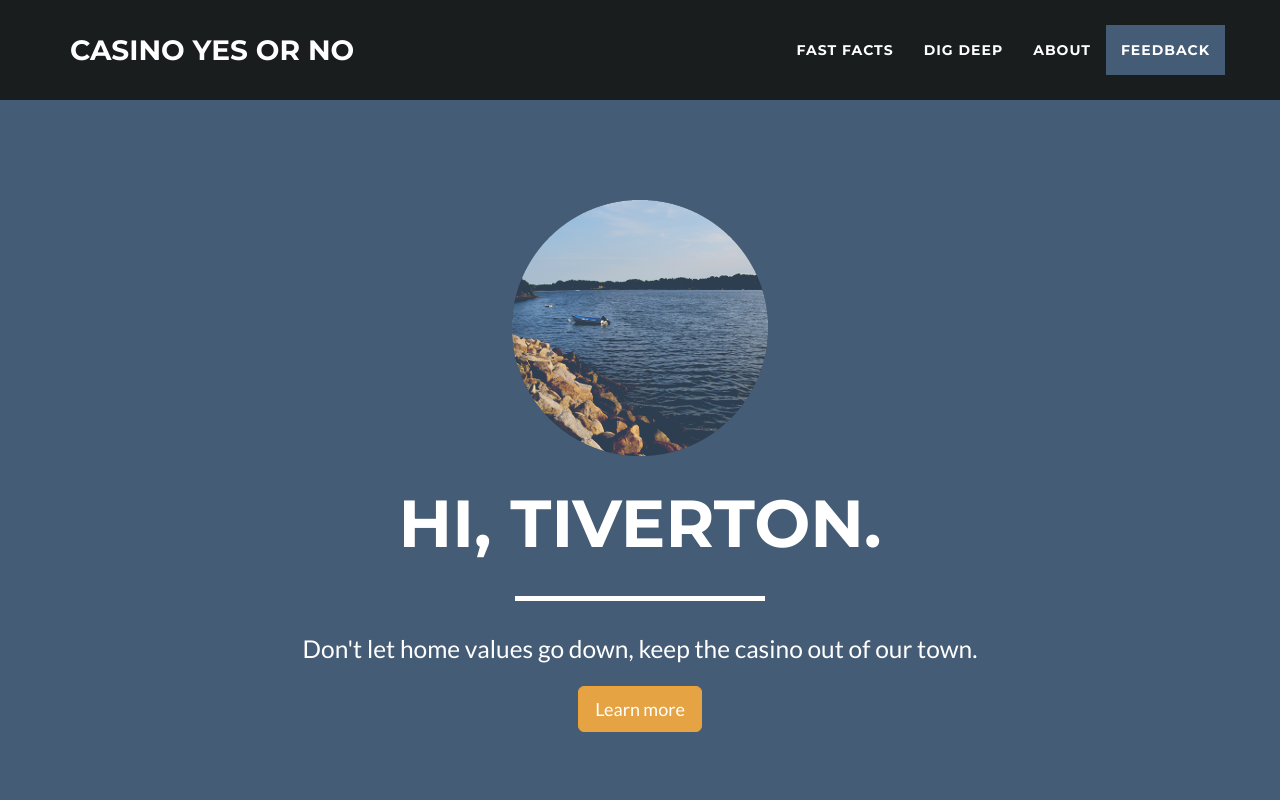
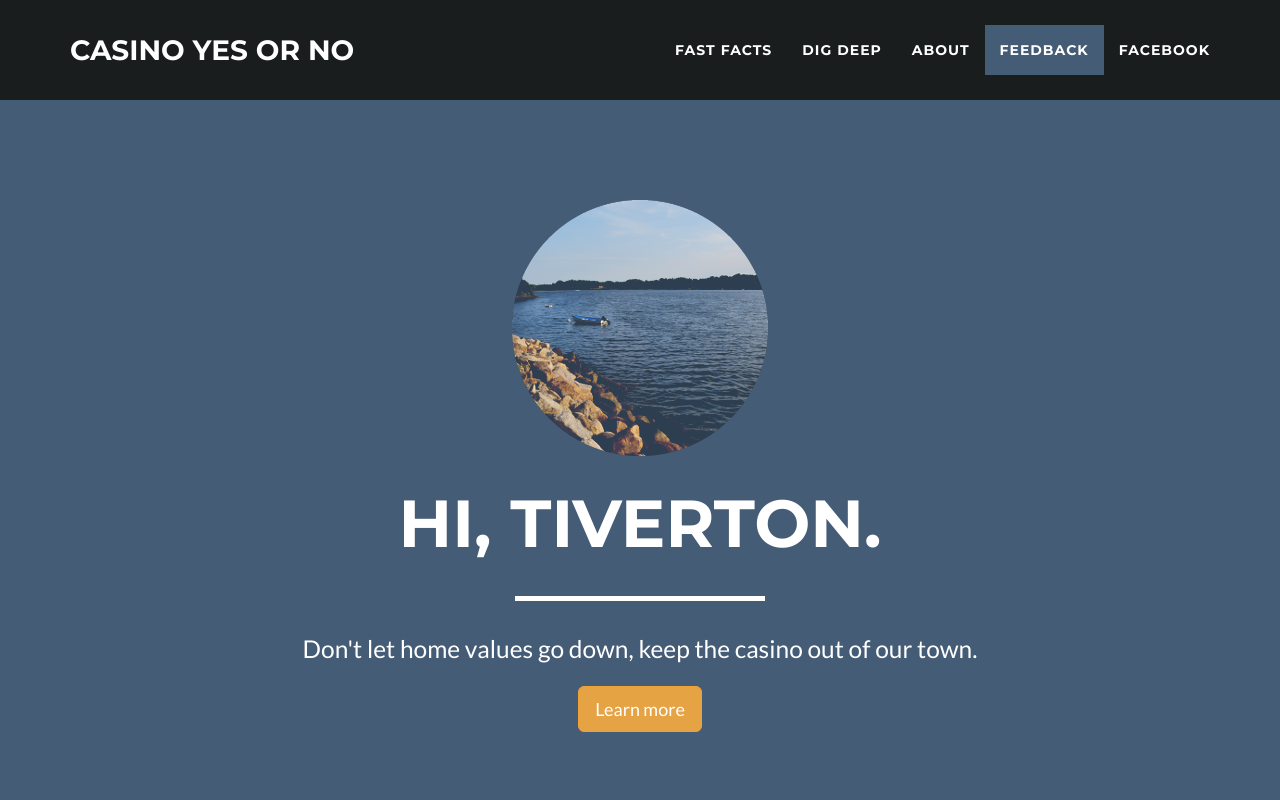
Before and after one commit to casino-yes-or-no/casino-yes-or-no.com, a website: page index.html in a window 1280 px wide. Shown: the top 800 px of the page. Drawn offline with nearby package versions, Linux system fonts and the light colour scheme.

Commit message:
add facebook share link

```diff
--- a/index.html
+++ b/index.html
@@ -61,6 +61,9 @@
                     </li>
                     <li class="page-scroll">
                         <a href="#feedback">Feedback</a>
+                    </li>
+                    <li>
+                <a href="https://www.facebook.com/sharer/sharer.php?u=http%3A//casino-yes-or-no.com">FACEBOOK</a>
                     </li>
                 </ul>
             </div>
```
